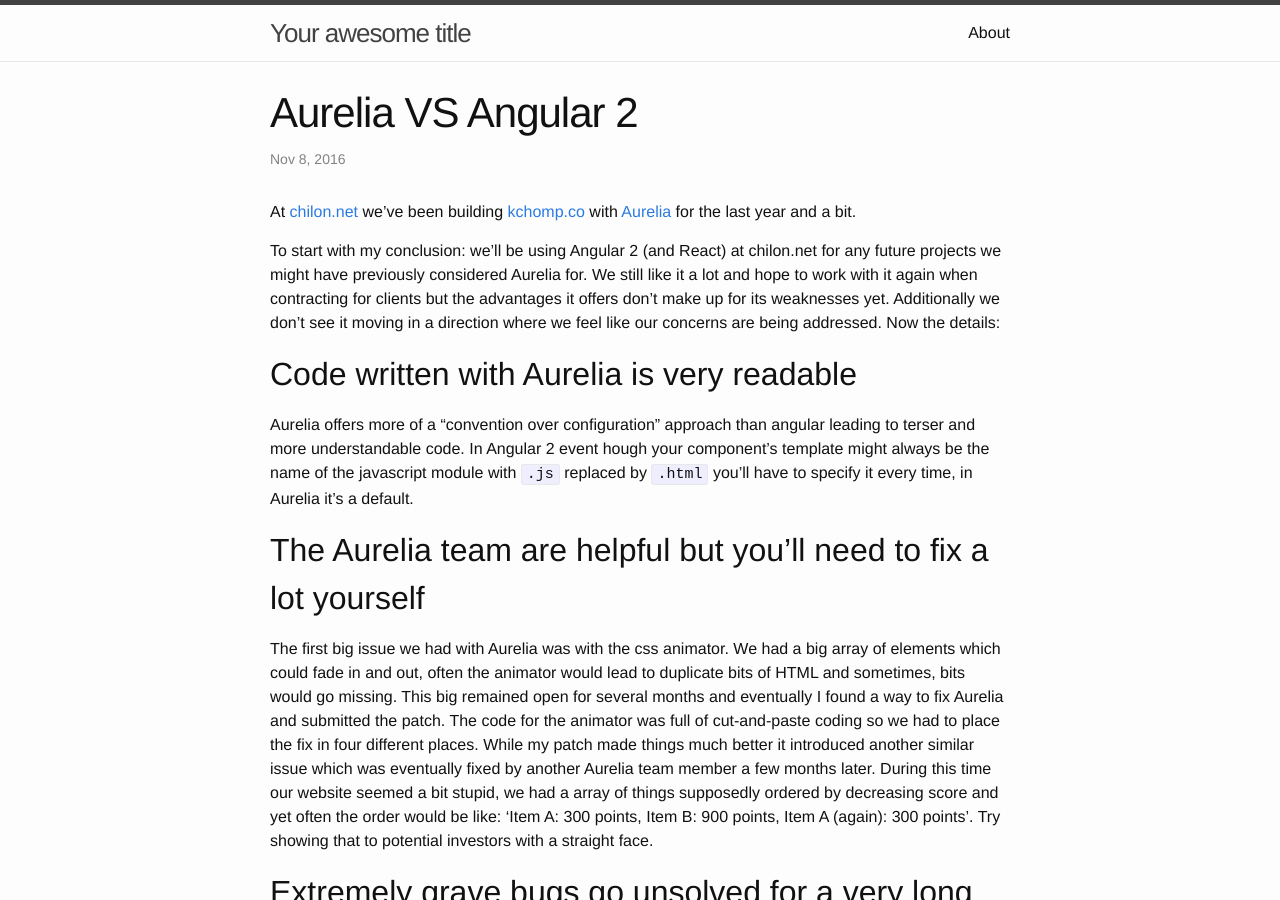
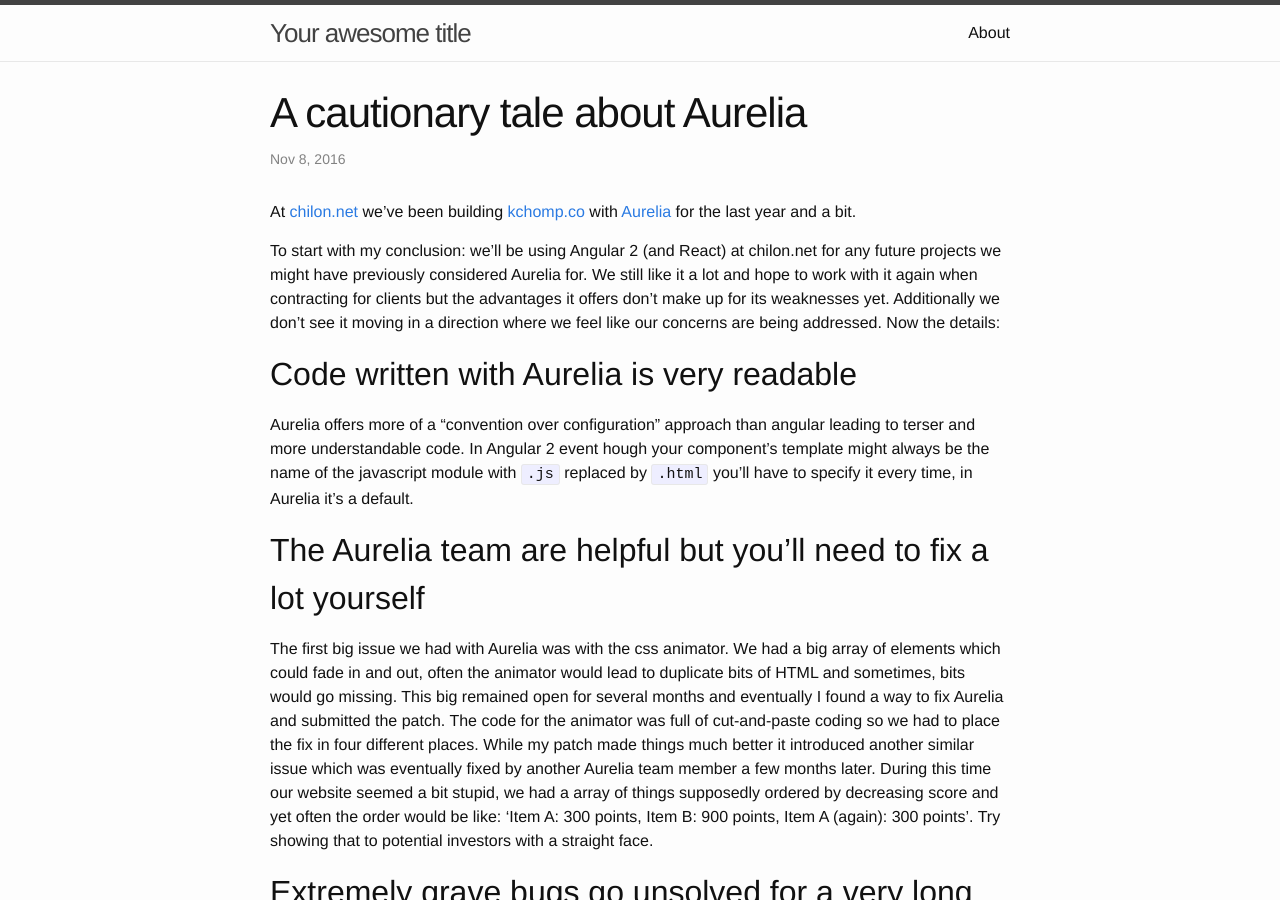
Before and after one commit to insidewhy/ohjames.github.io, a Jekyll site: the page built from _posts/2016-11-08-aurelia.md, in a window 1280 px wide and 900 px high. Built offline with Jekyll 4.4.1, drawn with Linux system fonts in a browser that asks for light colours.

Commit message:
change aurelia post title

```diff
--- a/_posts/2016-11-08-aurelia.md
+++ b/_posts/2016-11-08-aurelia.md
@@ -1,6 +1,6 @@
 ---
 layout: post
-title: Aurelia VS Angular 2
+title: A cautionary tale about Aurelia
 date: 2016-11-08 01:30:00
 categories: framework review
 ---
```
